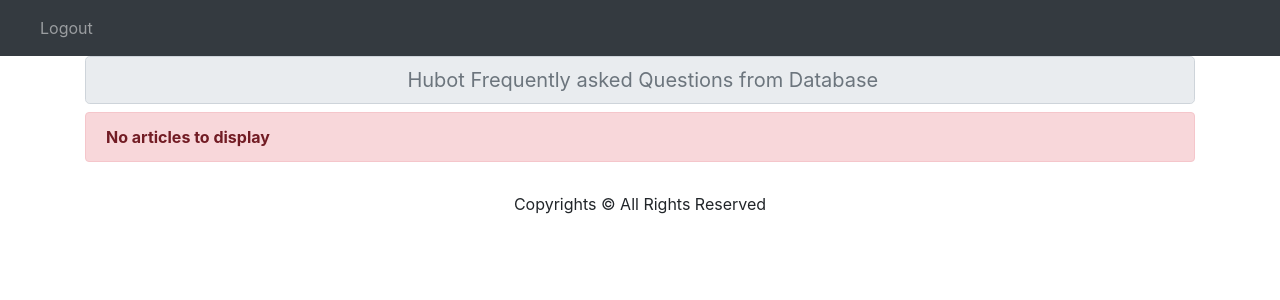
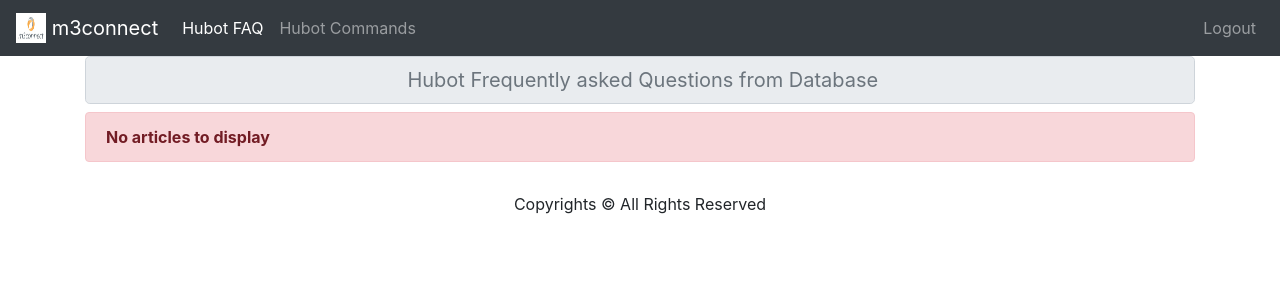
Before and after one commit to ketchalegend/symfony, a Symfony app: template templates/data/data.html.twig in a window 1280 px wide. Shown: the top 300 px of the page. Run offline with Twig, Linux system fonts and the light colour scheme; the template is opened without the code that fills it, so the values that code supplies are empty; some libraries are stand-ins or nearby versions.

Commit message:
details angepasst

```diff
--- a/templates/base.html.twig
+++ b/templates/base.html.twig
@@ -13,7 +13,9 @@
 
     {% block navbar %}
     <nav class="navbar navbar-expand-lg navbar navbar-dark bg-dark">
-        <a class="navbar-brand" href="#"></a>
+        <a class="navbar-brand" href="#"><img src="{{ asset('images/logo.jpg') }}" width="30" height="30" class="d-inline-block align-top" alt="">
+            m3connect
+        </a>
         <button class="navbar-toggler" type="button" data-toggle="collapse" data-target="#navbarSupportedContent" aria-controls="navbarSupportedContent" aria-expanded="false" aria-label="Toggle navigation">
             <span class="navbar-toggler-icon"></span>
         </button>
@@ -25,10 +27,11 @@
                 <li class="nav-item">
                     <a class="nav-link" href="{{ path('hubot_commands') }}">Hubot Commands</a>
                 </li>
+            </ul>
+            <ul class="navbar-nav ml-auto">
                 <li class="nav-item">
                     <a class="nav-link" href="{{ path('login') }}">Login</a>
                 </li>
-
             </ul>
         </div>
     </nav>
@@ -36,7 +39,7 @@
 </head>
 <body>
 
-    {% include 'flash_messages.html.twig' %}
+{% include 'flash_messages.html.twig' %}
 
     {% block add %}
 
--- a/templates/data/data.html.twig
+++ b/templates/data/data.html.twig
@@ -2,15 +2,26 @@
 
 {% block navbar %}
     <nav class="navbar navbar-expand-lg navbar navbar-dark bg-dark">
-        <a class="navbar-brand" href="#"></a>
+        <a class="navbar-brand" href="#"><img src="{{ asset('images/logo.jpg') }}" width="30" height="30" class="d-inline-block align-top" alt="">
+            m3connect
+        </a>
         <button class="navbar-toggler" type="button" data-toggle="collapse" data-target="#navbarSupportedContent" aria-controls="navbarSupportedContent" aria-expanded="false" aria-label="Toggle navigation">
             <span class="navbar-toggler-icon"></span>
         </button>
         <div class="collapse navbar-collapse" id="navbarSupportedContent">
             <ul class="navbar-nav mr-auto">
+                <li class="nav-item active">
+                    <a class="nav-link" href="{{ path('create') }}">Hubot FAQ<span class="sr-only">(current)</span></a>
+                </li>
                 <li class="nav-item">
-                    <a class="nav-link" href="{{path('logout')}}">Logout</a>
+                    <a class="nav-link" href="{{ path('hubot_commands') }}">Hubot Commands</a>
                 </li>
+                </ul>
+                <ul class="navbar-nav ml-auto">
+                <li class="nav-item">
+                    <a class="nav-link ml-auto" href="{{path('logout')}}">Logout</a>
+                </li>
+                </ul>
         </div>
     </nav>
 {% endblock %}
```
Also changed, not shown: src/Controller/DataController.php (+7 -5 lines), templates/home.html.twig (+7 -8 lines).
